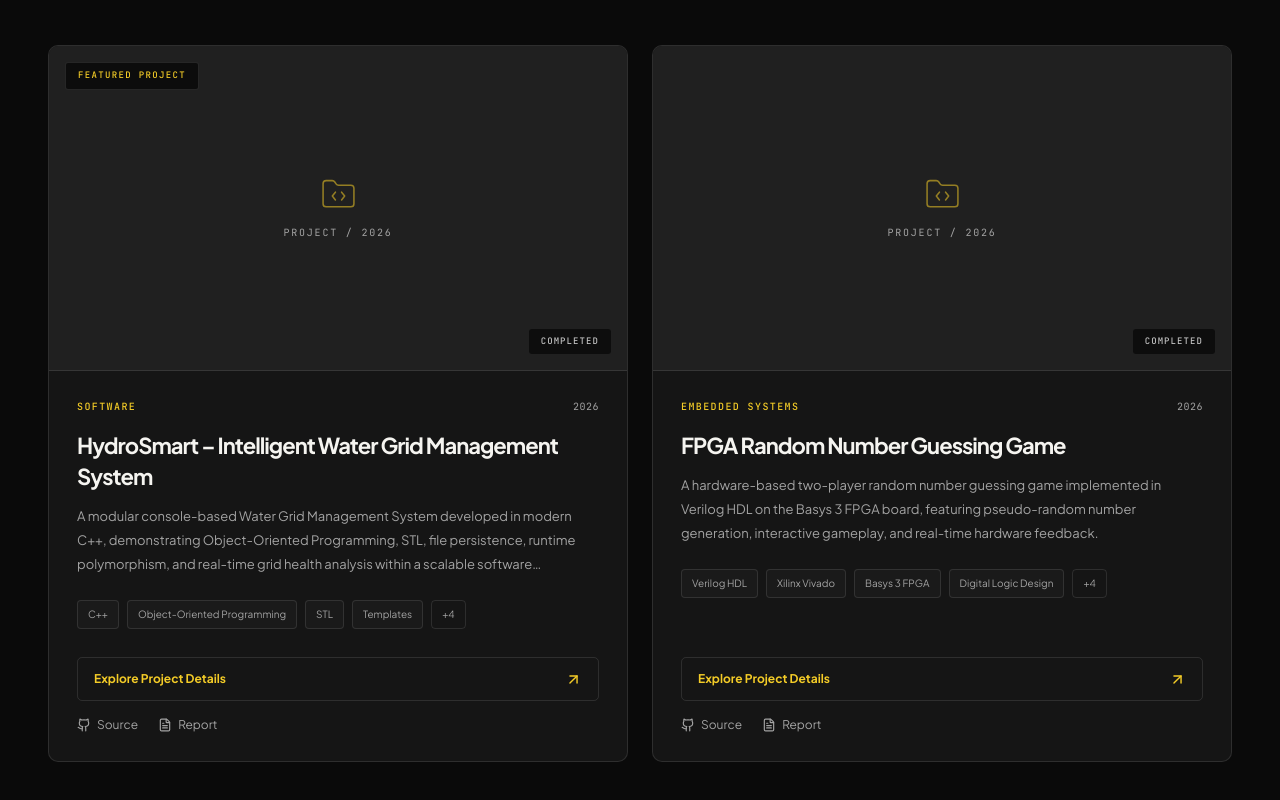
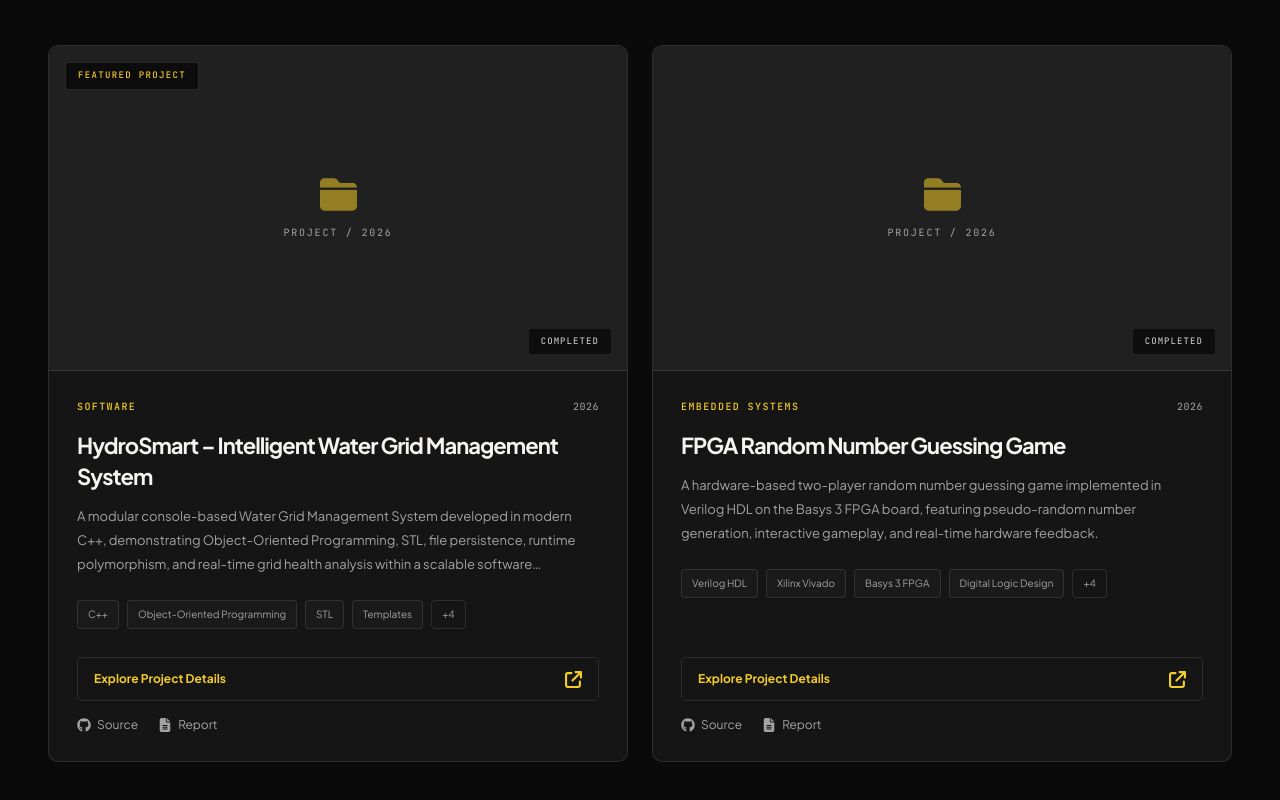
Before and after one commit to Shamiul-Bashar/PORTFOLIO, a Next.js app: page / in a window 1280 px wide. Shown: the part 3400-4200 px from the top of the page. Built offline with nearby package versions, Linux system fonts and the light colour scheme; no server answers.

Commit message:
fix: restore proven react-icons imports in project-card for build compatibility

```diff
--- a/src/components/ui/project-card.tsx
+++ b/src/components/ui/project-card.tsx
@@ -2,7 +2,7 @@
 
 import { motion } from "framer-motion";
 import Image from "next/image";
-import { ArrowUpRight, FileText, FolderCode, Github, ExternalLink } from "lucide-react";
+import { FaArrowUpRightFromSquare, FaFileLines, FaFolderClosed, FaGithub, FaArrowUpRightFromSquare as FaExternalLink } from "react-icons/fa6";
 import type { Project } from "@/types/project";
 
 export interface ProjectCardProps {
@@ -30,7 +30,7 @@ export function ProjectCard({ project, onOpen }: ProjectCardProps) {
           />
         ) : (
           <div className="flex h-full flex-col items-center justify-center gap-3 bg-[#202020]">
-            <FolderCode size={37} strokeWidth={1} className="text-accent-cyan/55" aria-hidden="true" />
+            <FaFolderClosed size={37} strokeWidth={1} className="text-accent-cyan/55" aria-hidden="true" />
             <span className="font-mono text-[10px] uppercase tracking-[0.18em] text-text-secondary">
               Project / {project.year}
             </span>
@@ -77,26 +77,26 @@ export function ProjectCard({ project, onOpen }: ProjectCardProps) {
             className="group/action flex h-11 w-full items-center justify-between rounded-[5px] border border-accent-cyan/45 px-4 text-left text-xs font-bold text-accent-cyan transition-colors hover:border-accent-cyan hover:bg-accent-cyan hover:text-[#0a0a0a]"
           >
             Explore Project Details
-            <ArrowUpRight size={17} className="transition-transform group-hover/action:-translate-y-0.5 group-hover/action:translate-x-0.5" aria-hidden="true" />
+            <FaArrowUpRightFromSquare size={17} className="transition-transform group-hover/action:-translate-y-0.5 group-hover/action:translate-x-0.5" aria-hidden="true" />
           </button>
           {(project.githubUrl || project.reportUrl || project.liveDemoUrl) && (
             <div className="mt-4 flex flex-wrap gap-x-5 gap-y-3">
               {project.githubUrl && (
                 <a href={project.githubUrl} target="_blank" rel="noopener noreferrer"
                   className="inline-flex items-center gap-1.5 text-xs text-text-secondary transition-colors hover:text-accent-cyan">
-                  <Github size={14} aria-hidden="true" /> Source
+                  <FaGithub size={14} aria-hidden="true" /> Source
                 </a>
               )}
               {project.reportUrl && (
                 <a href={project.reportUrl} target="_blank" rel="noopener noreferrer"
                   className="inline-flex items-center gap-1.5 text-xs text-text-secondary transition-colors hover:text-accent-cyan">
-                  <FileText size={14} aria-hidden="true" /> Report
+                  <FaFileLines size={14} aria-hidden="true" /> Report
                 </a>
               )}
               {project.liveDemoUrl && (
                 <a href={project.liveDemoUrl} target="_blank" rel="noopener noreferrer"
                   className="inline-flex items-center gap-1.5 text-xs text-text-secondary transition-colors hover:text-accent-cyan">
-                  <ExternalLink size={14} aria-hidden="true" /> Live Demo
+                  <FaExternalLink size={14} aria-hidden="true" /> Live Demo
                 </a>
               )}
             </div>
```
